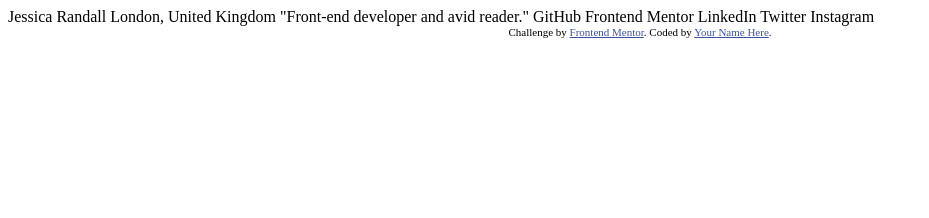
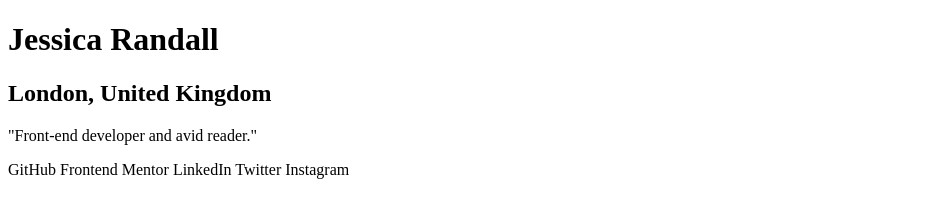
Before and after one commit to TheAnderes/Social_Links_Profile-Javascript, a plain HTML site: page Social_Links_Profile/index.html in a window 1280 px wide. Shown: the whole page, without its empty margins (0-929 px from the left). Drawn offline with Linux system fonts and the light colour scheme.

Commit message:
EstructuraHecha1.0

```diff
--- a/Social_Links_Profile/index.html
+++ b/Social_Links_Profile/index.html
@@ -1,8 +1,10 @@
 <!DOCTYPE html>
 <html lang="en">
+
 <head>
   <meta charset="UTF-8">
-  <meta name="viewport" content="width=device-width, initial-scale=1.0"> <!-- displays site properly based on user's device -->
+  <meta name="viewport" content="width=device-width, initial-scale=1.0">
+  <!-- displays site properly based on user's device -->
 
   <link rel="icon" type="image/png" sizes="32x32" href="./assets/images/favicon-32x32.png">
 
@@ -10,25 +12,36 @@
 
   <!-- Feel free to remove these styles or customise in your own stylesheet 👍 -->
   <style>
-    .attribution { font-size: 11px; text-align: center; }
-    .attribution a { color: hsl(228, 45%, 44%); }
+    .attribution {
+      font-size: 11px;
+      text-align: center;
+    }
+
+    .attribution a {
+      color: hsl(228, 45%, 44%);
+    }
   </style>
 </head>
+
 <body>
+  <div class="conteiner">
+    <div class="imagen">
 
-  Jessica Randall
-  London, United Kingdom
-  "Front-end developer and avid reader."
+    </div>
+    <div class="información">
+      <h1>Jessica Randall</h1>
+      <h2>London, United Kingdom</h2>
+      <p>"Front-end developer and avid reader."</p>
+    </div>
+    <div class="botones">
 
-  GitHub
-  Frontend Mentor
-  LinkedIn
-  Twitter
-  Instagram
-
-  <div class="attribution">
-    Challenge by <a href="https://www.frontendmentor.io?ref=challenge" target="_blank">Frontend Mentor</a>.
-    Coded by <a href="#">Your Name Here</a>.
+      GitHub
+      Frontend Mentor
+      LinkedIn
+      Twitter
+      Instagram
+    </div>
   </div>
 </body>
+
 </html>
```
